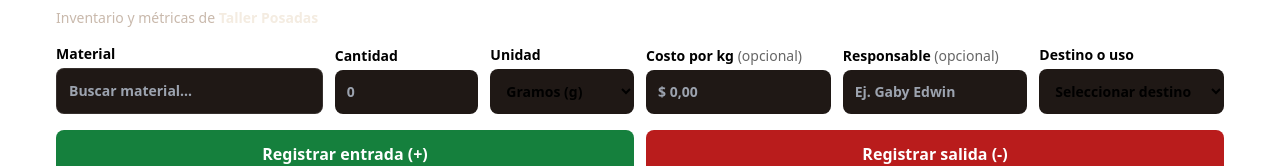
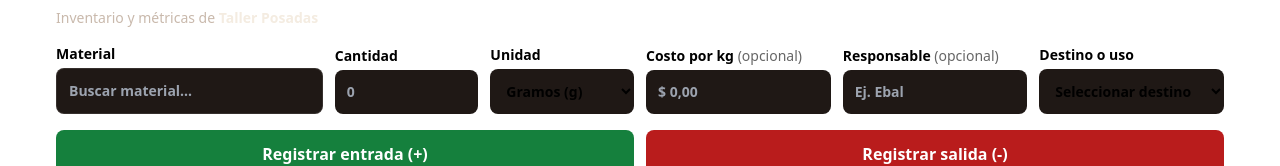
Before and after one commit to 00Gabriela00edwin/artesdelfuego, a React (Vite) app: page / in a window 1280 px wide. Shown: the part 240-406 px from the top of the page. Built offline with nearby package versions, Linux system fonts and the light colour scheme; the HTML template or start-up script is replaced by a standard one.

Commit message:
actualizando

```diff
--- a/src/App.jsx
+++ b/src/App.jsx
@@ -542,7 +542,7 @@ export default function App() {
             <input type="number" min="0" step="0.01" placeholder="$ 0,00" value={unitCost} onChange={e => handleProtectedChange(setUnitCost, e.target.value)} className="mt-1 w-full p-3 bg-[#1F1815] rounded-lg" />
           </label>
           <label className="text-sm font-semibold">Responsable <span className="font-normal opacity-60">(opcional)</span>
-            <input type="text" value={responsible} onChange={e => handleProtectedChange(setResponsible, e.target.value)} placeholder="Ej. Gaby Edwin" className="mt-1 w-full p-3 bg-[#1F1815] rounded-lg" />
+            <input type="text" value={responsible} onChange={e => handleProtectedChange(setResponsible, e.target.value)} placeholder="Ej. Ebal" className="mt-1 w-full p-3 bg-[#1F1815] rounded-lg" />
           </label>
           <label className="text-sm font-semibold">Destino o uso
             <select value={destination} onChange={e => handleProtectedChange(setDestination, e.target.value)} className="mt-1 w-full p-3 bg-[#1F1815] rounded-lg">
```
